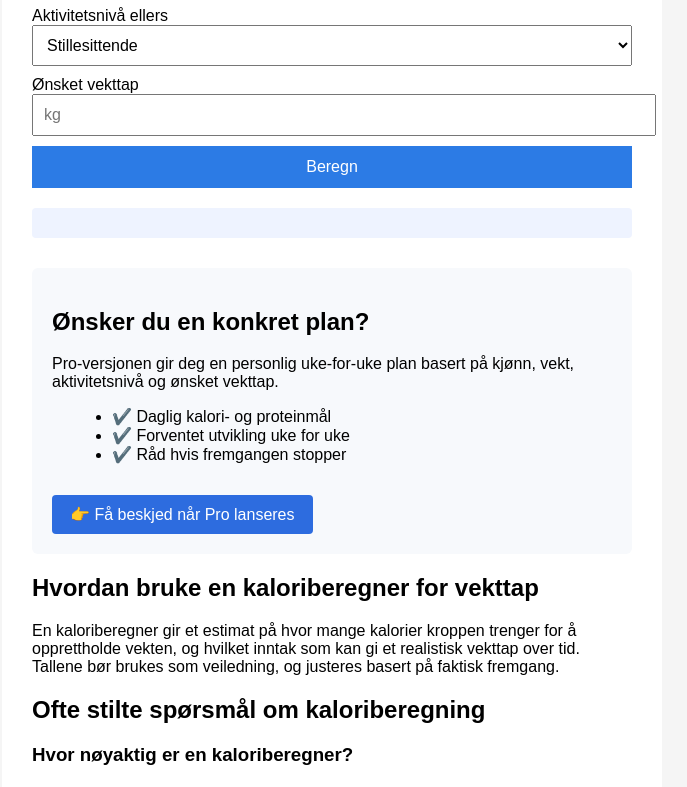
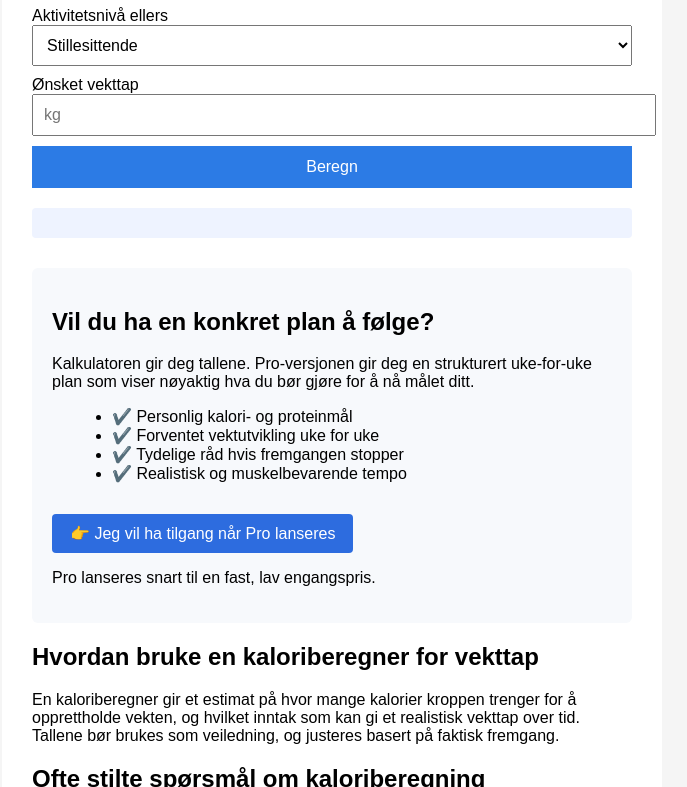
Before and after one commit to aridemx/Kaloriberegner, a plain HTML site: page index.html in a window 1280 px wide. Shown: the part 584-1371 px from the top of the page, without its empty margins (308-995 px from the left). Drawn offline with Linux system fonts and the light colour scheme.

Commit message:
Update index.html
forbedret pro tease

```diff
--- a/index.html
+++ b/index.html
@@ -87,25 +87,30 @@
     <!-- RESULTAT -->
     <section id="resultat"></section>
 
-    <section class="pro-teaser">
-  <h2>Ønsker du en konkret plan?</h2>
+<section class="pro-teaser">
+  <h2>Vil du ha en konkret plan å følge?</h2>
 
   <p>
-    Pro-versjonen gir deg en personlig uke-for-uke plan basert på
-    kjønn, vekt, aktivitetsnivå og ønsket vekttap.
+    Kalkulatoren gir deg tallene. Pro-versjonen gir deg en strukturert
+    uke-for-uke plan som viser nøyaktig hva du bør gjøre for å nå målet ditt.
   </p>
 
   <ul>
-    <li>✔️ Daglig kalori- og proteinmål</li>
-    <li>✔️ Forventet utvikling uke for uke</li>
-    <li>✔️ Råd hvis fremgangen stopper</li>
+    <li>✔️ Personlig kalori- og proteinmål</li>
+    <li>✔️ Forventet vektutvikling uke for uke</li>
+    <li>✔️ Tydelige råd hvis fremgangen stopper</li>
+    <li>✔️ Realistisk og muskelbevarende tempo</li>
   </ul>
 
   <button id="proInterestBtn" class="pro-interest-btn">
-  👉 Få beskjed når Pro lanseres
-</button>
+    👉 Jeg vil ha tilgang når Pro lanseres
+  </button>
 
+  <p class="pro-note">
+    Pro lanseres snart til en fast, lav engangspris.
+  </p>
 </section>
+
 
     <!-- SEO-SEKSJON -->
     <section class="seo">
```
